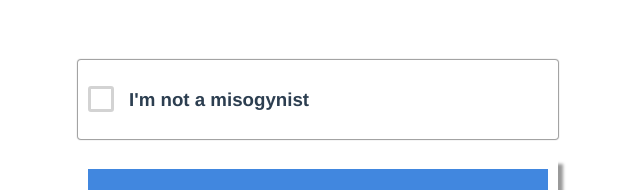
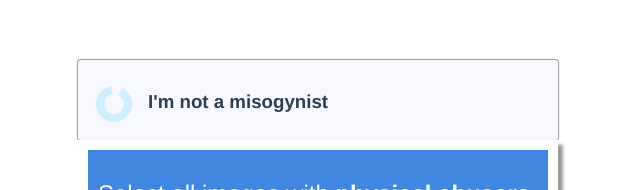
Before and after one commit to PatrikOlin/repredj, a Vue app: page / in a window 1280 px wide. Both pictures are taken after a click on the element 423 px from the left and 98 px from the top of the page. Shown: the top 190 px of the page, without its empty margins (322-962 px from the left). Built offline with nearby package versions, Linux system fonts and the light colour scheme.

Commit message:
chugging along

```diff
--- a/src/App.vue
+++ b/src/App.vue
@@ -1,7 +1,7 @@
 <template>
   <div id="app">
-    <TesterCheckbox />
-    <ImageGrid />
+    <TesterCheckbox class='testerContainer' />
+    <ImageGrid class='imageGridContainer' v-bind:class='{show: checked}'/>
   </div>
 </template>
 
@@ -18,10 +18,36 @@ import TesterCheckbox from "./components/TesterCheckbox.vue";
     TesterCheckbox,
   }
 })
-export default class App extends Vue {}
+export default class App extends Vue {
+
+    checked = false;
+
+    mounted () {
+    this.$root.$on('checkbox_checked', (clicked: boolean) => {
+    this.checked = clicked;
+    console.log('Checkbox chcked', clicked);
+
+    })
+    }
+ }
 </script>
 
 <style>
+ .testerContainer {
+     height: 60px;
+     margin: auto;
+ }
+
+ .imageGridContainer {
+     visibility: hidden;
+     transition: all .5s ease-out;
+ }
+
+
+ .show {
+     visibility: visible;
+ }
+
 #app {
   font-family: "Avenir", Helvetica, Arial, sans-serif;
   -webkit-font-smoothing: antialiased;
--- a/src/components/ImageGrid.vue
+++ b/src/components/ImageGrid.vue
@@ -7,7 +7,7 @@
         <div
             v-for='(image, index) in images'
             :key='image.id'
-            class='grid-item'
+            class='grid-item clickable'
             v-on:click="imgOnClick(index)"
             v-bind:class="{chosen: image.isChosen}">
             <span class='chosenCheckmark' v-if="image.isChosen"><i class="fas fa-2x fa-check-circle"></i></span>
@@ -15,13 +15,16 @@
 
         </div>
     </div>
+        <div class="tryAgain" v-if="tryAgain">
+            <p>Please try again</p>
+        </div>
     <div class='footerContainer'>
         <div class='miscButtons'>
-            <span v-on:click='onRedo()'><i class="fas fa-lg fa-redo"></i></span>
+            <span v-on:click='onRedo()' class="clickable"><i class="fas fa-lg fa-redo"></i></span>
             <span><i class="fas fa-lg fa-headphones-alt"></i></span>
             <span><i class="fas fa-lg fa-info-circle"></i></span>
         </div>
-        <button type="button">Verify</button>
+        <button type="button" v-on:click='onSubmit()'>Verify</button>
     </div>
     </main>
 </template>
@@ -71,6 +74,7 @@
      ]
      images: any[] = [];
      taskSelectionItem: string = ''
+     tryAgain = false;
 
      mounted () {
          this.randomize();
@@ -95,13 +99,24 @@
          this.randomize();
      }
 
+     onSubmit () {
+         this.randomize();
+         this.tryAgain = true;
+     }
+
      randomize () {
+        this.clearAllChosen();
         this.images = this.shuffleArray(this.srcImages).slice(0, 9);
          console.log(JSON.parse(JSON.stringify(this.images)));
         this.taskSelectionItem = this.pickTaskSelectionItem(this.srcTaskSelectionItems);
      }
 
+     clearAllChosen () {
+         this.srcImages.forEach(img => img.isChosen = false)
+     }
+
      imgOnClick (index: number) {
+         this.tryAgain = false;
          this.images[index].isChosen = !this.images[index].isChosen;
      }
 
@@ -125,6 +140,12 @@ box-shadow: 5px 5px 3px #999;
      width: 100%;
      background-color: #4187df;
      height: 150px;
+ }
+
+ .tryAgain {
+     margin: auto;
+     font-weight: 400;
+     color: red;
  }
 
  .headerContainer h2 {
@@ -200,6 +221,10 @@ box-shadow: 5px 5px 3px #999;
      border-radius: 35px;
  }
 
+ button, .clickable {
+     cursor: pointer;
+ }
+
 
 
 </style>
--- /dev/null
+++ b/src/components/LoadingSpinner.vue
@@ -0,0 +1,48 @@
+<template>
+    <div class="lds-ring"><div></div><div></div><div></div><div></div></div>
+</template>
+<script lang="ts">
+ import { Component, Vue } from 'vue-property-decorator';
+
+ @Component
+ export default class LoadingSpinner extends Vue {
+
+ }
+</script>
+<style scoped>
+.lds-ring {
+  display: inline-block;
+  position: relative;
+  width: 100%;
+  height: 100%;
+}
+.lds-ring div {
+  box-sizing: border-box;
+  display: block;
+  position: absolute;
+  width: 80%;
+  height: 80%;
+  margin: 8px;
+  border: 8px solid #cef;
+  border-radius: 50%;
+  animation: lds-ring 1.2s cubic-bezier(0.5, 0, 0.5, 1) infinite;
+  border-color: #cef transparent transparent transparent;
+}
+.lds-ring div:nth-child(1) {
+  animation-delay: -0.45s;
+}
+.lds-ring div:nth-child(2) {
+  animation-delay: -0.3s;
+}
+.lds-ring div:nth-child(3) {
+  animation-delay: -0.15s;
+}
+@keyframes lds-ring {
+  0% {
+    transform: rotate(0deg);
+  }
+  100% {
+    transform: rotate(360deg);
+  }
+}
+</style>
--- a/src/components/TesterCheckbox.vue
+++ b/src/components/TesterCheckbox.vue
@@ -1,16 +1,24 @@
 <template>
     <main class="mainWrapper">
         <div class="checkboxContainer">
-            <div class="checkBox">
+            <div class="checkboxWrapper">
+                <div v-if="!clicked" v-on:click="onClick()" class="checkbox">
+                </div>
+                <LoadingSpinner v-if="clicked" />
             </div>
-            <h3>I'm not {{label}}</h3>
+            <h3 style="margin-left: 15px; padding-top:3px;">I'm not {{label}}</h3>
         </div>
     </main>
 </template>
 <script lang="ts">
  import { Component, Prop, Vue } from 'vue-property-decorator';
+ import LoadingSpinner from './LoadingSpinner.vue';
 
- @Component
+ @Component({
+     components: {
+         LoadingSpinner
+     }
+ })
  export default class TesterCheckbox extends Vue {
 
      srcLabels = [
@@ -21,6 +29,7 @@
          "a misogynist",
          "a misandrist",
      ]
+     clicked = false;
 
      label: string = '';
 
@@ -32,6 +41,11 @@
          const label = array[Math.floor(Math.random()*array.length)];
          return label;
      }
+
+     onClick () {
+         this.$root.$emit('checkbox_checked', true)
+         this.clicked = !this.clicked;
+     }
  }
 </script>
 <style scoped>
@@ -39,16 +53,21 @@
      margin-bottom: 20px;
  }
 
- .checkBox {
+ .checkbox {
      display: block;
-     width: 20px;
-     height: 20px;
-     margin-right: 15px;
-     margin-bottom: 2px;
+     width: 50%;
+     height: 50%;
      cursor: pointer;
+     margin: auto;
      font-size: 22px;
      border-radius: 3px;
      border: 3px solid lightgrey;
+ }
+
+ .checkboxWrapper {
+     display: flex;
+     width: 45px;
+     height: 45px;
  }
 
  .checkboxContainer {
@@ -58,9 +77,11 @@
      justify-items: center;
      margin: auto;
      width: 460px;
+     height: 100%;
      padding: 10px;
-     background-color: white;
+     background-color: #F8F8FF;
      border-radius: 3px;
      box-shadow: 0px 0px 1px 1px #999;
+     transition: height 10s ease-out;
  }
 </style>
```
